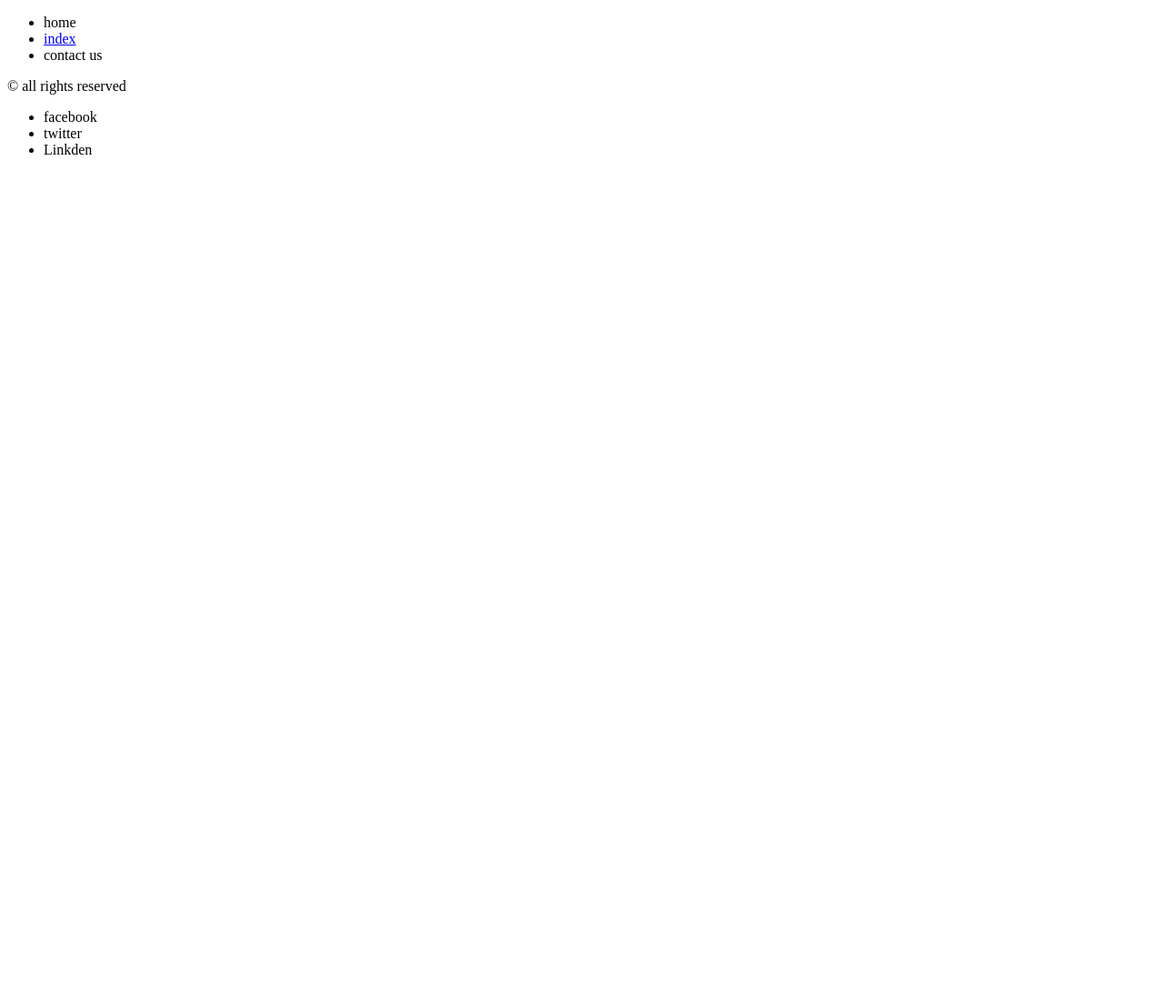
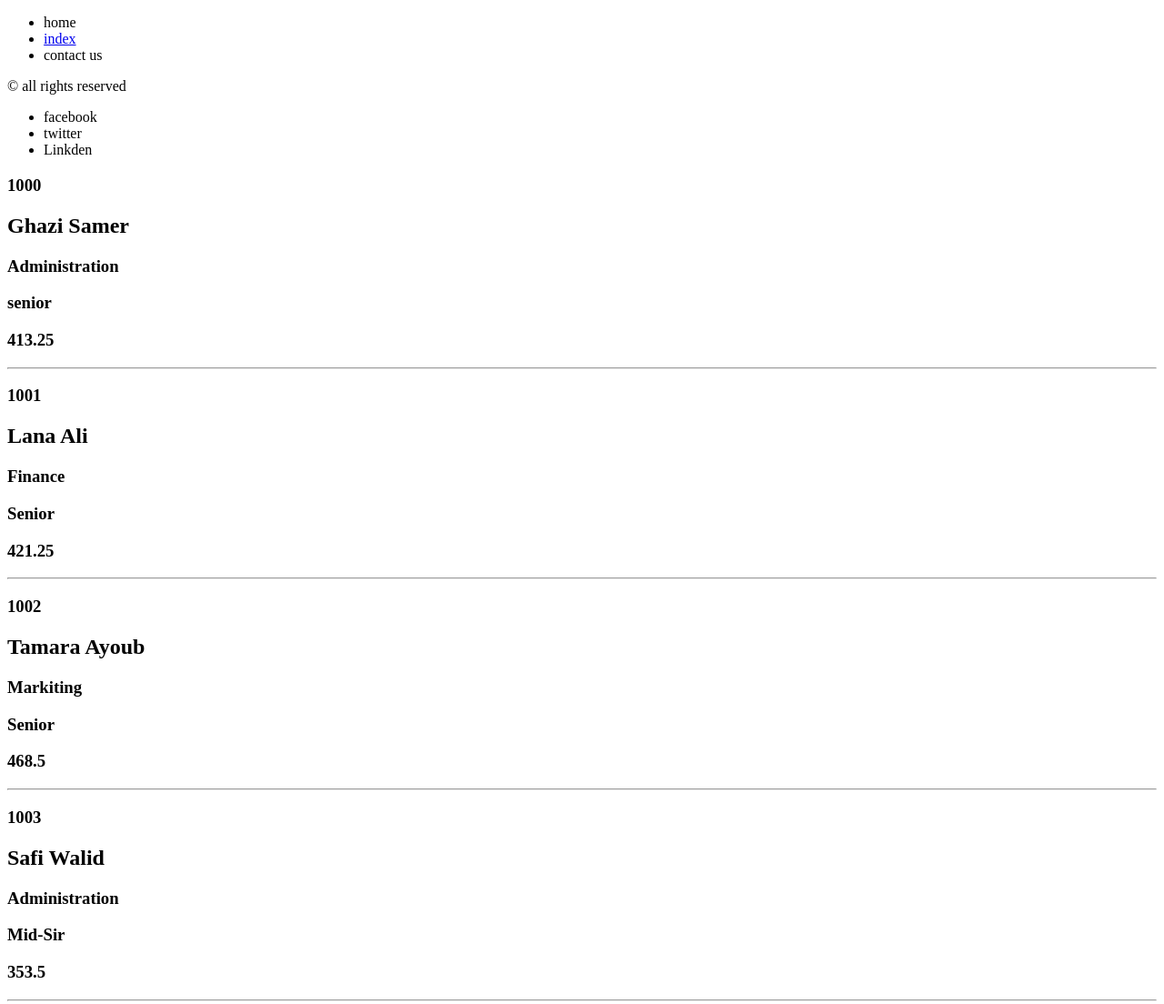
Before and after one commit to Anasalsmadi11/HR-management-system, a plain HTML site: page accounting.html in a window 1280 px wide. Shown: the top 1104 px of the page at 91% size. Before the commit the page ends 800 px from the top, so only its background shows below. Drawn offline with Linux system fonts and the light colour scheme.

Commit message:
creating management system

```diff
--- a/accounting.html
+++ b/accounting.html
@@ -29,6 +29,6 @@
             </ul>
         </div>
     </footer>
-
+    <script src="./app.js"></script>
 </body>
 </html>
```
